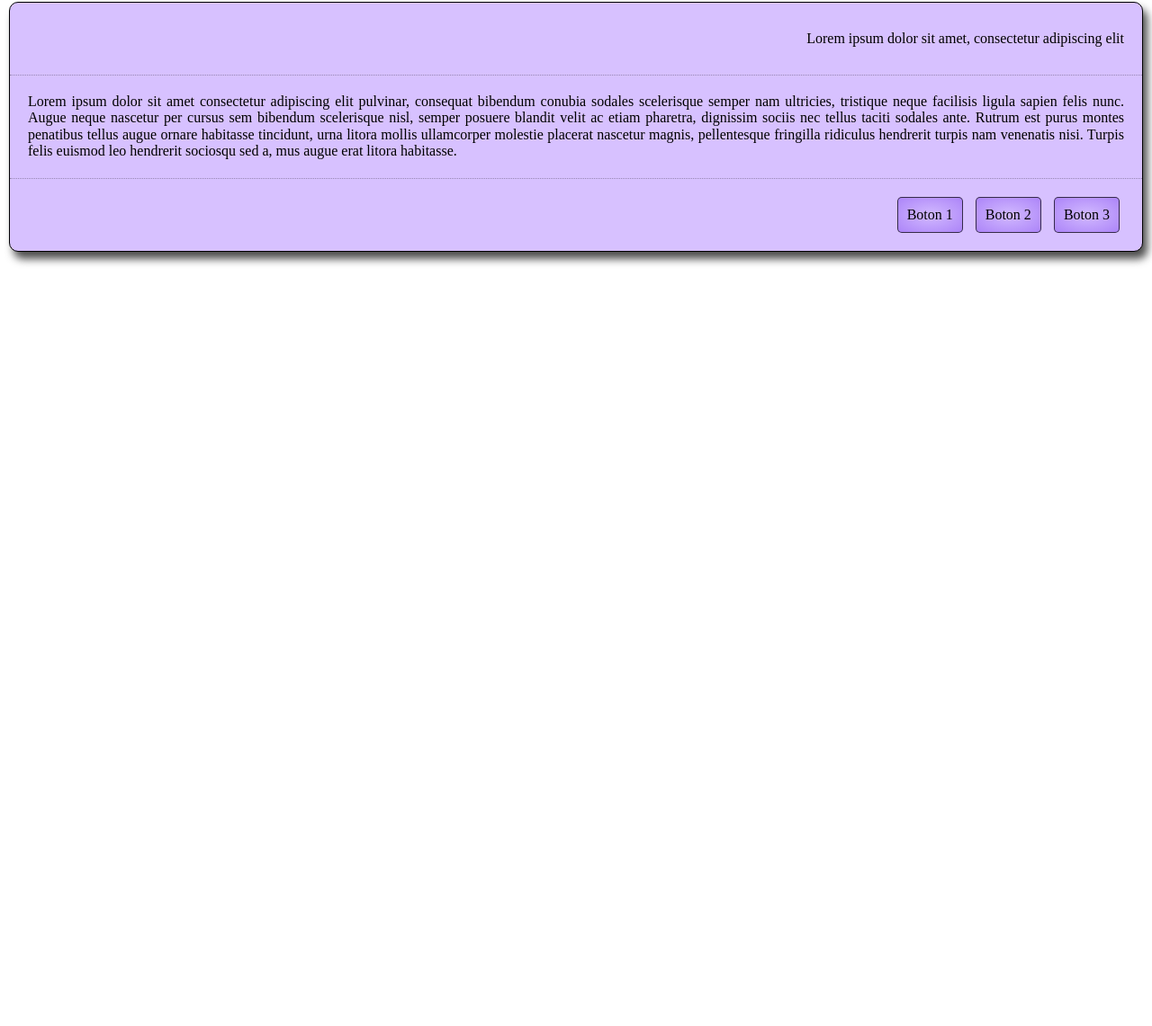
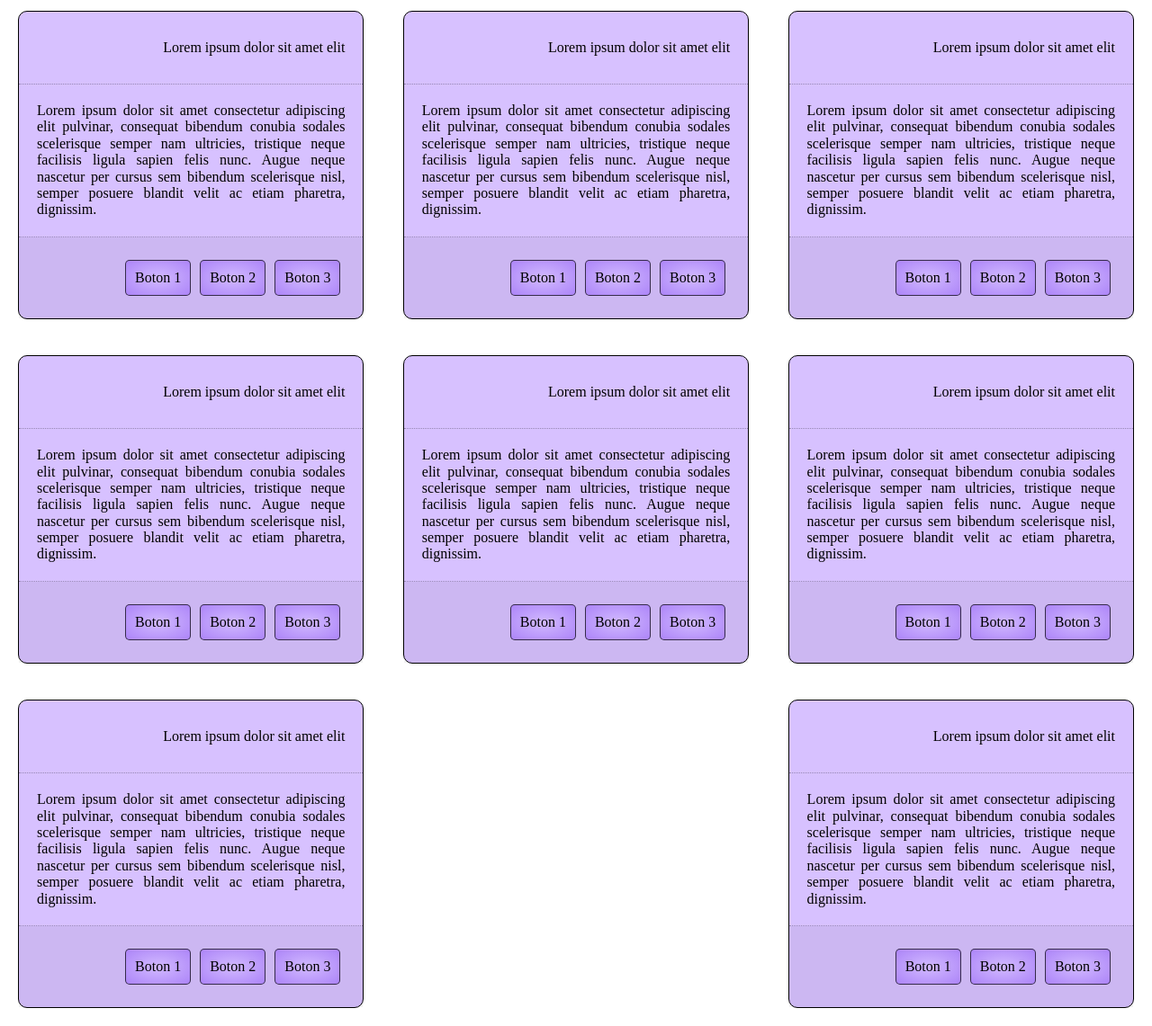
Before and after one commit to JotaJota96/taller-dwsj-ejercicio03, a plain HTML site: page index.html in a window 1280 px wide. Shown: the part 8-1149 px from the top of the page at 90% size. Before the commit the page ends 800 px from the top, so only its background shows below. Drawn offline with Linux system fonts and the light colour scheme.

Commit message:
Responsive con flex-box hecho

```diff
--- a/estilos.css
+++ b/estilos.css
@@ -1,13 +1,41 @@
 @charset "utf-8";
-*{
 
+@media screen and (min-width: 1400px) {
+    .card {
+        width: calc(25% - 42px);
+    }
+}
+
+@media screen and (max-width: 1400px) {
+    .card {
+        width: calc(33% - 40px);
+    }
+}
+
+@media screen and (max-width: 1000px) {
+    .card {
+        width: calc(50% - 42px);
+    }
+}
+
+@media screen and (max-width: 600px) {
+    .card {
+        width: calc(100% - 40px);
+    }
+}
+.container{
+    display: flex;
+    justify-content: space-between;
+    flex-wrap: wrap;
 }
 .card{
-    margin: 10px;
+    margin: 20px;
     background-color: rgb(215, 193, 255);
     border: solid 1px black;
     border-radius: 10px;
+    /*
     box-shadow: 5px 8px 10px rgba(0, 0, 0, 0.7);
+    */
 }
 .card-section{
     padding: 20px;
@@ -22,14 +50,15 @@
     text-align: justify;
     border-top: dotted 1px rgba(0, 0, 0, 0.3);
     border-bottom: dotted 1px rgba(0, 0, 0, 0.3);
-    );
 }
 .card-footer{
-    text-align: right;
+    background-color: rgba(0, 0, 0, 0.05);
+    display: flex;
+    justify-content: flex-end;
+    flex-wrap: wrap;
 }
 .button{
-    margin-left: 5px;
-    margin-right: 5px;
+    margin: 5px;
     padding: 10px;
     border-radius: 5px;
     border: solid 1px rgba(0, 0, 0, 0.7);
--- a/index.html
+++ b/index.html
@@ -8,12 +8,13 @@
     <title>Ejercicio 03</title>
 </head>
 <body>
+    <div class="container">
         <div class="card">
             <div class="card-header card-section">
-            Lorem ipsum dolor sit amet, consectetur adipiscing elit
+                Lorem ipsum dolor sit amet elit
             </div>
             <div class="card-body card-section">
-            Lorem ipsum dolor sit amet consectetur adipiscing elit pulvinar, consequat bibendum conubia sodales scelerisque semper nam ultricies, tristique neque facilisis ligula sapien felis nunc. Augue neque nascetur per cursus sem bibendum scelerisque nisl, semper posuere blandit velit ac etiam pharetra, dignissim sociis nec tellus taciti sodales ante. Rutrum est purus montes penatibus tellus augue ornare habitasse tincidunt, urna litora mollis ullamcorper molestie placerat nascetur magnis, pellentesque fringilla ridiculus hendrerit turpis nam venenatis nisi. Turpis felis euismod leo hendrerit sociosqu sed a, mus augue erat litora habitasse.
+                Lorem ipsum dolor sit amet consectetur adipiscing elit pulvinar, consequat bibendum conubia sodales scelerisque semper nam ultricies, tristique neque facilisis ligula sapien felis nunc. Augue neque nascetur per cursus sem bibendum scelerisque nisl, semper posuere blandit velit ac etiam pharetra, dignissim.
             </div>
             <div class="card-footer card-section">
                 <button class="button">Boton 1</button>
@@ -21,5 +22,103 @@
                 <button class="button">Boton 3</button>
             </div>
         </div>
+
+        <div class="card">
+            <div class="card-header card-section">
+                Lorem ipsum dolor sit amet elit
+            </div>
+            <div class="card-body card-section">
+                Lorem ipsum dolor sit amet consectetur adipiscing elit pulvinar, consequat bibendum conubia sodales scelerisque semper nam ultricies, tristique neque facilisis ligula sapien felis nunc. Augue neque nascetur per cursus sem bibendum scelerisque nisl, semper posuere blandit velit ac etiam pharetra, dignissim.
+            </div>
+            <div class="card-footer card-section">
+                <button class="button">Boton 1</button>
+                <button class="button">Boton 2</button>
+                <button class="button">Boton 3</button>
+            </div>
+        </div>
+
+        <div class="card">
+            <div class="card-header card-section">
+                Lorem ipsum dolor sit amet elit
+            </div>
+            <div class="card-body card-section">
+                Lorem ipsum dolor sit amet consectetur adipiscing elit pulvinar, consequat bibendum conubia sodales scelerisque semper nam ultricies, tristique neque facilisis ligula sapien felis nunc. Augue neque nascetur per cursus sem bibendum scelerisque nisl, semper posuere blandit velit ac etiam pharetra, dignissim.
+            </div>
+            <div class="card-footer card-section">
+                <button class="button">Boton 1</button>
+                <button class="button">Boton 2</button>
+                <button class="button">Boton 3</button>
+            </div>
+        </div>
+
+        <div class="card">
+            <div class="card-header card-section">
+                Lorem ipsum dolor sit amet elit
+            </div>
+            <div class="card-body card-section">
+                Lorem ipsum dolor sit amet consectetur adipiscing elit pulvinar, consequat bibendum conubia sodales scelerisque semper nam ultricies, tristique neque facilisis ligula sapien felis nunc. Augue neque nascetur per cursus sem bibendum scelerisque nisl, semper posuere blandit velit ac etiam pharetra, dignissim.
+            </div>
+            <div class="card-footer card-section">
+                <button class="button">Boton 1</button>
+                <button class="button">Boton 2</button>
+                <button class="button">Boton 3</button>
+            </div>
+        </div>
+        <div class="card">
+            <div class="card-header card-section">
+                Lorem ipsum dolor sit amet elit
+            </div>
+            <div class="card-body card-section">
+                Lorem ipsum dolor sit amet consectetur adipiscing elit pulvinar, consequat bibendum conubia sodales scelerisque semper nam ultricies, tristique neque facilisis ligula sapien felis nunc. Augue neque nascetur per cursus sem bibendum scelerisque nisl, semper posuere blandit velit ac etiam pharetra, dignissim.
+            </div>
+            <div class="card-footer card-section">
+                <button class="button">Boton 1</button>
+                <button class="button">Boton 2</button>
+                <button class="button">Boton 3</button>
+            </div>
+        </div>
+
+        <div class="card">
+            <div class="card-header card-section">
+                Lorem ipsum dolor sit amet elit
+            </div>
+            <div class="card-body card-section">
+                Lorem ipsum dolor sit amet consectetur adipiscing elit pulvinar, consequat bibendum conubia sodales scelerisque semper nam ultricies, tristique neque facilisis ligula sapien felis nunc. Augue neque nascetur per cursus sem bibendum scelerisque nisl, semper posuere blandit velit ac etiam pharetra, dignissim.
+            </div>
+            <div class="card-footer card-section">
+                <button class="button">Boton 1</button>
+                <button class="button">Boton 2</button>
+                <button class="button">Boton 3</button>
+            </div>
+        </div>
+
+        <div class="card">
+            <div class="card-header card-section">
+                Lorem ipsum dolor sit amet elit
+            </div>
+            <div class="card-body card-section">
+                Lorem ipsum dolor sit amet consectetur adipiscing elit pulvinar, consequat bibendum conubia sodales scelerisque semper nam ultricies, tristique neque facilisis ligula sapien felis nunc. Augue neque nascetur per cursus sem bibendum scelerisque nisl, semper posuere blandit velit ac etiam pharetra, dignissim.
+            </div>
+            <div class="card-footer card-section">
+                <button class="button">Boton 1</button>
+                <button class="button">Boton 2</button>
+                <button class="button">Boton 3</button>
+            </div>
+        </div>
+
+        <div class="card">
+            <div class="card-header card-section">
+                Lorem ipsum dolor sit amet elit
+            </div>
+            <div class="card-body card-section">
+                Lorem ipsum dolor sit amet consectetur adipiscing elit pulvinar, consequat bibendum conubia sodales scelerisque semper nam ultricies, tristique neque facilisis ligula sapien felis nunc. Augue neque nascetur per cursus sem bibendum scelerisque nisl, semper posuere blandit velit ac etiam pharetra, dignissim.
+            </div>
+            <div class="card-footer card-section">
+                <button class="button">Boton 1</button>
+                <button class="button">Boton 2</button>
+                <button class="button">Boton 3</button>
+            </div>
+        </div>
+    </div>
 </body>
 </html>
```
Lines whose indentation alone changed are shown as unchanged.
